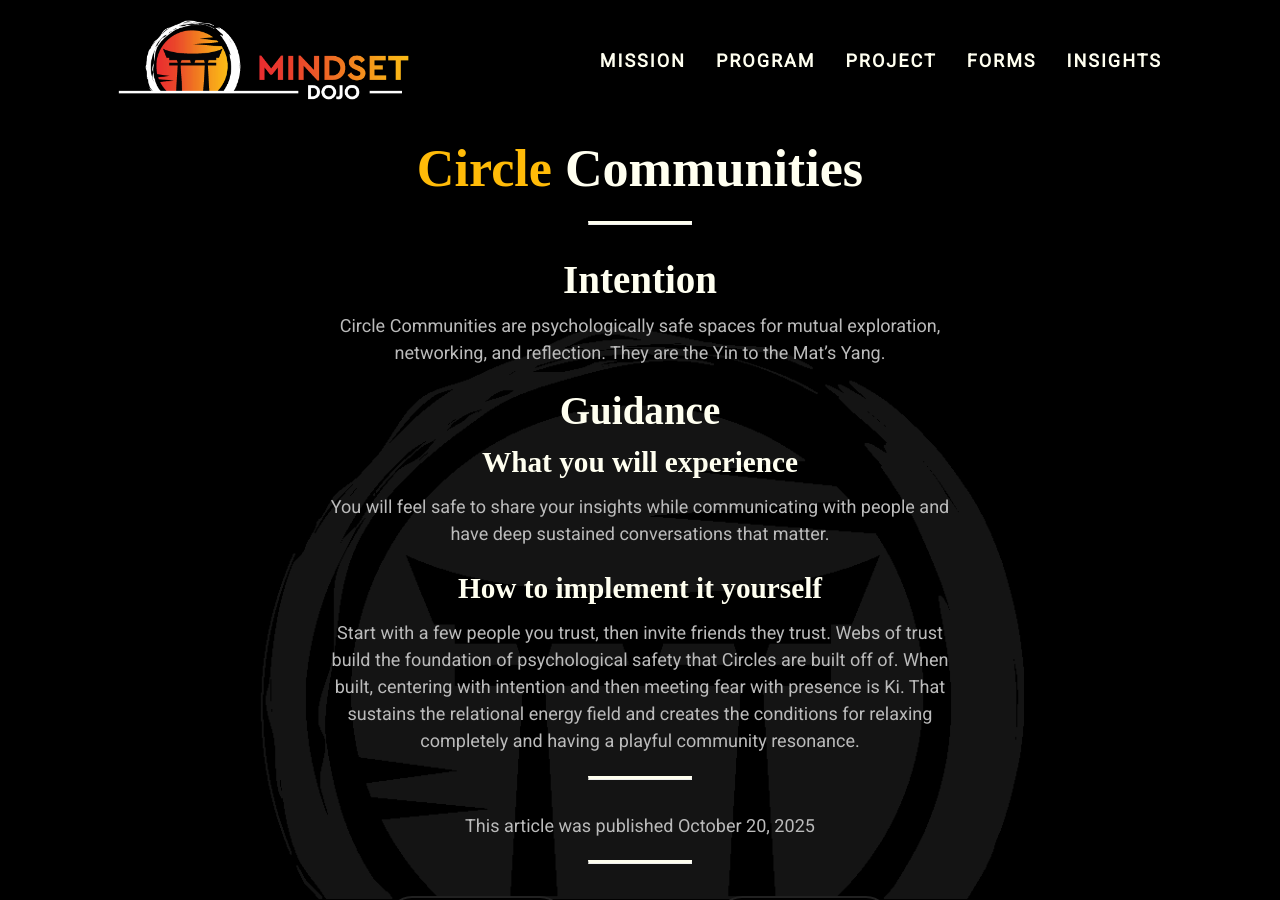
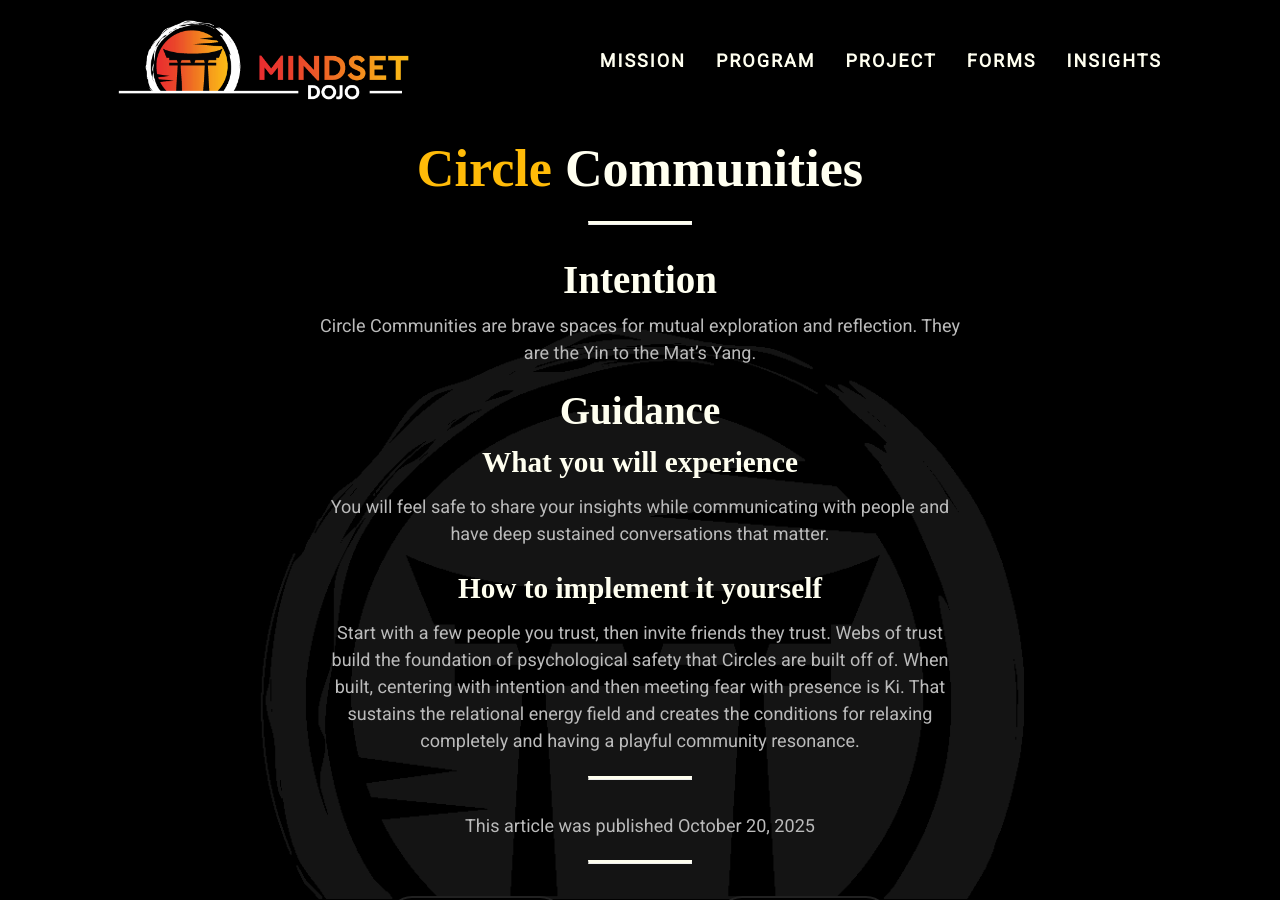
Before and after one commit to mindset-dojo/mindset-dojo.github.io, a Jekyll site: the page built from _forms/2025-10-20-circle.md, in a window 1280 px wide and 900 px high. Built offline with Jekyll 4.4.1, drawn with Linux system fonts in a browser that asks for light colours; some web fonts are replaced.

Commit message:
refactor(circle): language.

```diff
--- a/_forms/2025-10-20-circle.md
+++ b/_forms/2025-10-20-circle.md
@@ -11,12 +11,12 @@ principles:
   - center
   - meet
   - resonate
-excerpt: "Circle Communities are psychologically safe spaces for mutual exploration and reflection"
+excerpt: "Circle Communities are brave spaces for mutual exploration and reflection."
 ---
 
 ## Intention
 
-Circle Communities are psychologically safe spaces for mutual exploration, networking, and reflection. They are the Yin to the Mat's Yang.
+Circle Communities are brave spaces for mutual exploration and reflection. They are the Yin to the Mat's Yang.
 
 ## Guidance
 
```
